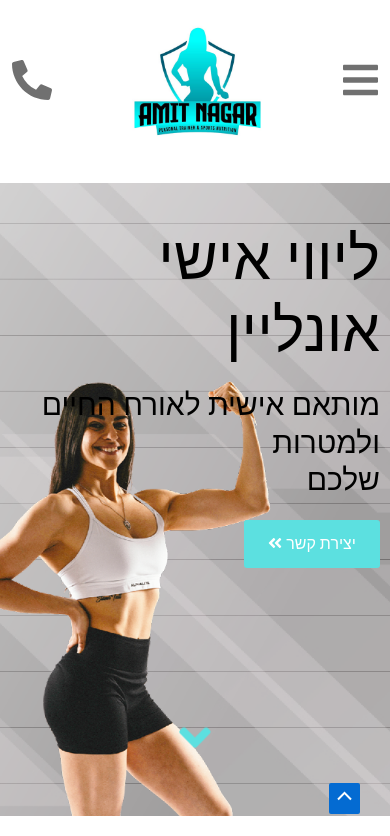
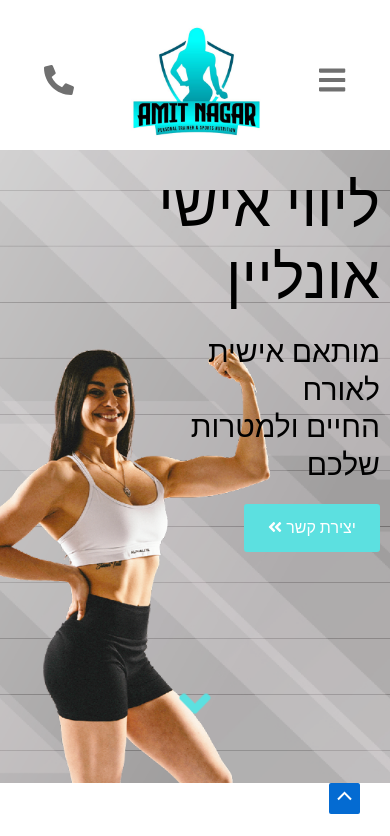
Before and after one commit to Ahsanch007/amit-nagar, a plain HTML site: page index.html in a window 390 px wide. Shown: the top 836 px of the page. Drawn offline with nearby package versions, Linux system fonts and the light colour scheme.

Commit message:
navbar fixed

```diff
--- a/assets/styles/style.css
+++ b/assets/styles/style.css
@@ -663,8 +663,12 @@ margin-bottom: 20px;
         gap: 20px;
     }
     .logo-header{
-        justify-content: space-between;
         align-items: center;
+        position: fixed;
+        width: 100%;
+        background: white;
+        top: 0;
+        left: 0;
     }
     .left-bar{
         display: none;
@@ -676,7 +680,7 @@ width: 245px
     .phone2,.burger{
         display: block;
         color: #707070;
-        font-size: 40px;
+        font-size: 30px;
 
     }
     .left-section{
@@ -699,8 +703,12 @@ width: 245px
      .hero-section{
         background-image: url('../images/Amit-Banner-mobile.png');
         min-height: 75vh;
-        padding: 30px 0px;
+        padding: 10px 0px;
+        margin-top: 150px;
 
+     }
+     .elementor-element-6d3878f2,.elementor-element-6d3878f,.mob-marg{
+        margin-top: 150px;
      }
      .hero-content h1, .hero-content h2{
         color: black;
@@ -718,6 +726,7 @@ width: 245px
         z-index: 9999;
         transform: translateX(100%);
         transition: transform 0.3s ease-in-out;
+        top: 0;
     }
 
     .mob-navigation.open {
@@ -732,6 +741,16 @@ width: 245px
     font-size:30px;
     position: absolute;
     right: 15px;
+}
+.mob-br {
+    width: 250px;
+    margin-left: auto;
+
+}
+.mob-br2 {
+    width: 200px;
+    margin-left: auto;
+
 }
 .mob-list{
     display: flex;
--- a/index.html
+++ b/index.html
@@ -35,11 +35,12 @@
                 <li><a href="">
                         עמוד הבית
                     </a></li>
+
+                <li><a href="thirdPage.html">
+                        אודות
+                    </a></li>
                 <li><a href="secondPage.html">
                         מחירים
-                    </a></li>
-                <li><a href="thirdPage.html">
-                        אודות
                     </a></li>
                 <li>
                     <a href="fouthpage.html" class="">
@@ -114,9 +115,9 @@
         <div class="d-flex flex-wrap justify-content-end">
             <div class="col-md-6 col-12">
                 <div class="hero-content">
-                    <h1 class="roboto-font">ליווי אישי אונליין</h1>
-                    <h2>
-                        מותאם אישית לאורח החיים ולמטרות <br> שלכם
+                    <h1 class="roboto-font mob-br">ליווי אישי אונליין</h1>
+                    <h2 class="mob-br2 ">
+                        מותאם אישית לאורח <br> החיים ולמטרות שלכם
                     </h2>
                     <div class="hero-button d-flex justify-content-end">
                         <a href="">
```
Also changed, not shown: fouthpage.html (+5 -4 lines), secondPage.html (+4 -3 lines), thirdPage.html (+4 -3 lines).
